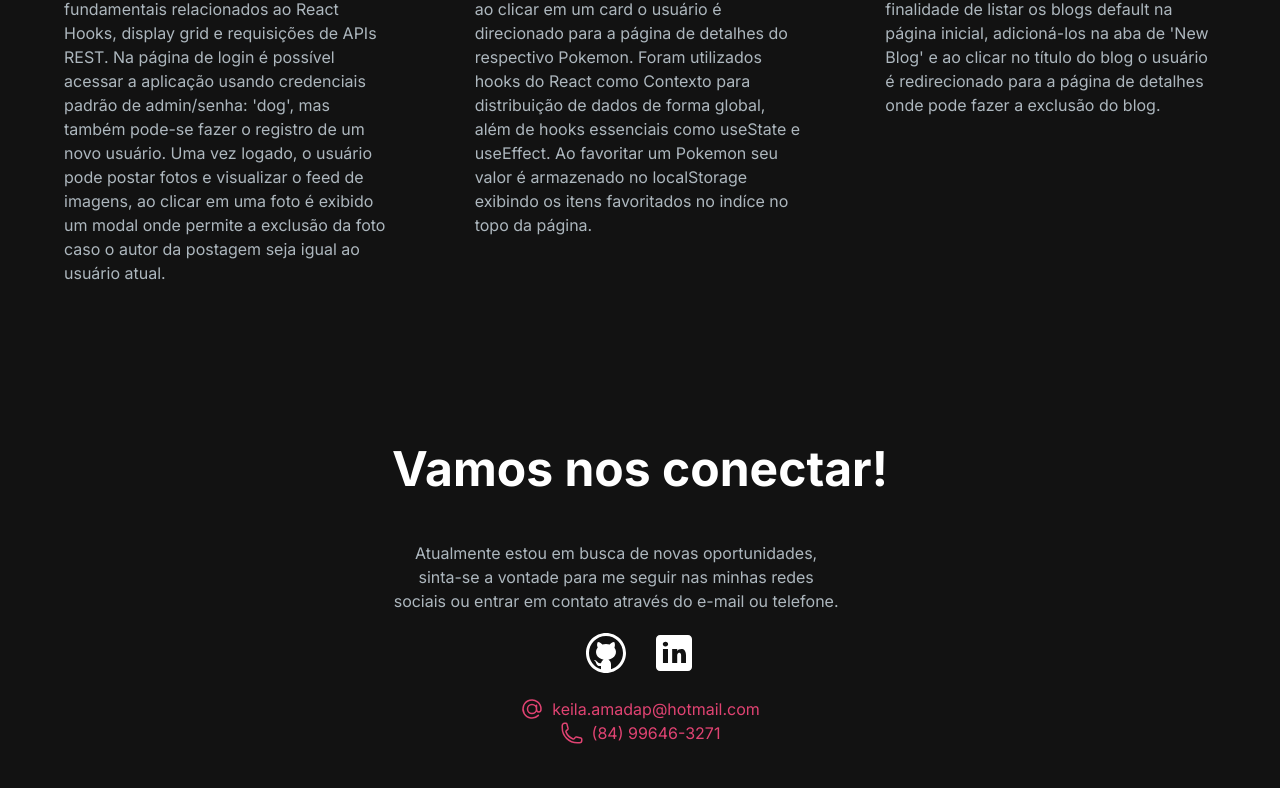
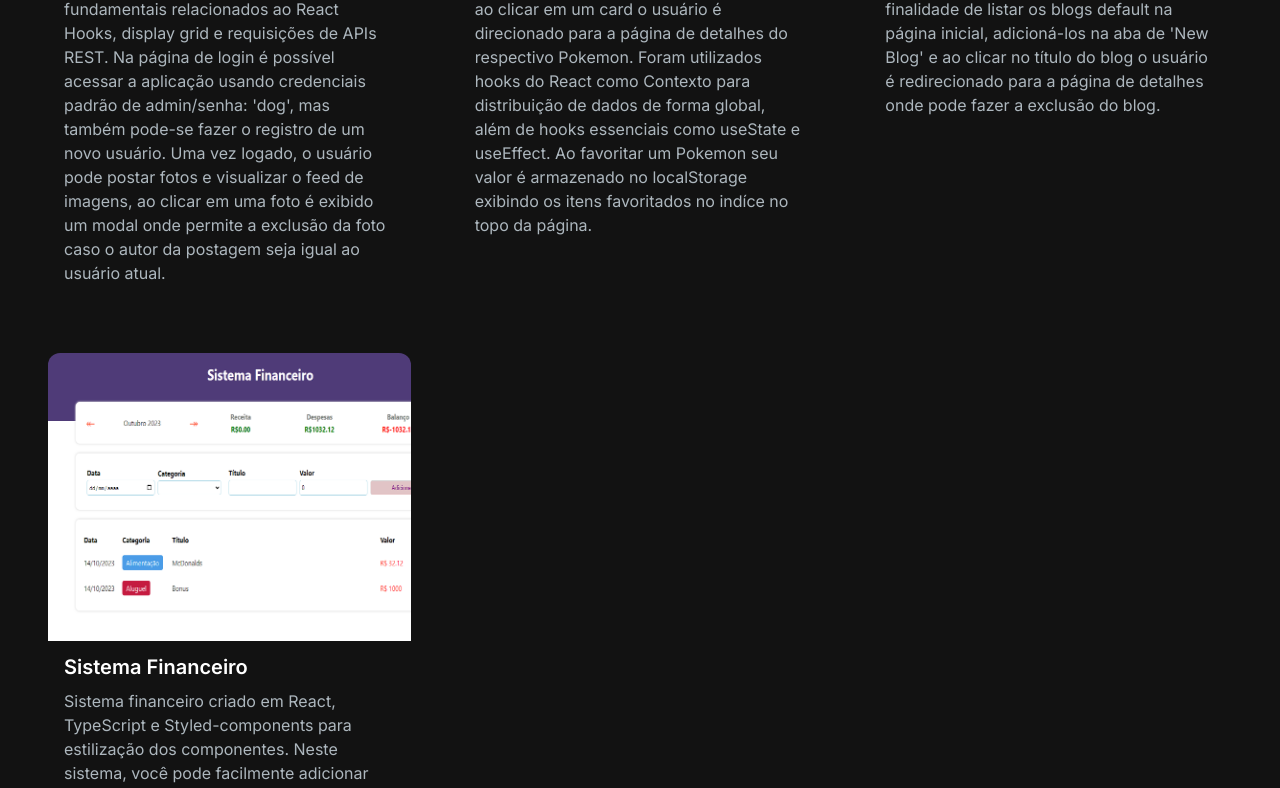
Before and after one commit to keilamadap/portfolio-web, a Next.js app: page / in a window 1280 px wide. Shown: the part 1993-2781 px from the top of the page. Built offline with nearby package versions, Linux system fonts and the light colour scheme.

Commit message:
new project included

```diff
--- a/src/app/components/ProjectSection.jsx
+++ b/src/app/components/ProjectSection.jsx
@@ -22,7 +22,7 @@ const projectsData = [
     previewUrl: "https://keilamadap.github.io/myfavpokedex/",
   },
   {
-    id: 2,
+    id: 3,
     title: "Lista de Blogs",
     description:
       "Este projeto de blog foi desenvolvido seguindo o curso do React Ninja usando React e Styled-Components, foi simulado uma API REST usando JSON Server com a finalidade de listar os blogs default na página inicial, adicioná-los na aba de 'New Blog' e ao clicar no título do blog o usuário é redirecionado para a página de detalhes onde pode fazer a exclusão do blog. ",
@@ -30,6 +30,16 @@ const projectsData = [
     tag: ["All", "Web"],
     gitUrl: "https://github.com/keilamadap/dojo-blog",
     previewUrl: "https://keilamadap.github.io/dojo-blog/",
+  },
+  {
+    id: 4,
+    title: "Sistema Financeiro",
+    description:
+      "Sistema financeiro criado em React, TypeScript e Styled-components para estilização dos componentes. Neste sistema, você pode facilmente adicionar suas despesas e receitas. O sistema fará automaticamente o cálculo subtraindo as despesas do valor total das receitas e exibirá o saldo resultante na tela, destacando-o em vermelho se for negativo e em verde se for positivo.",
+    image: "/images/projects/4.png",
+    tag: ["All", "Web"],
+    gitUrl: "https://github.com/keilamadap/expenses-project",
+    previewUrl: "https://keilamadap.github.io/expenses-project/",
   },
 ];
 
```
Also changed, not shown: public/images/projects/4.png (added).
